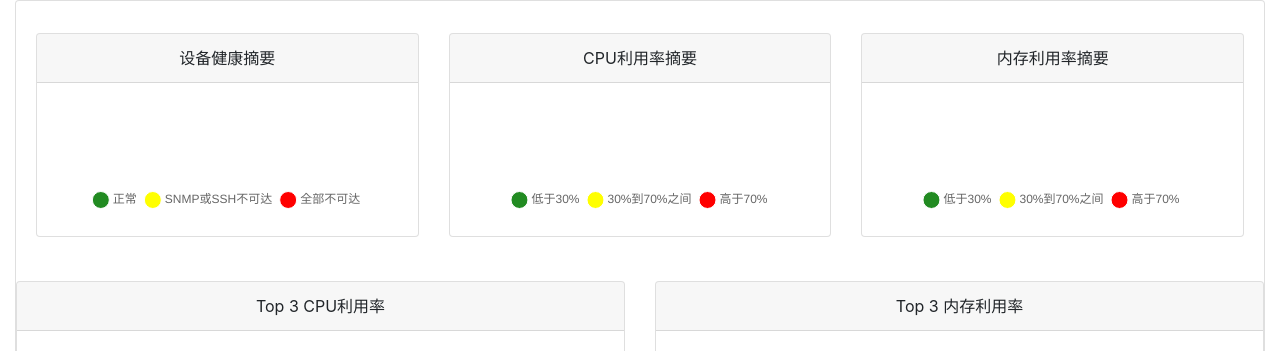
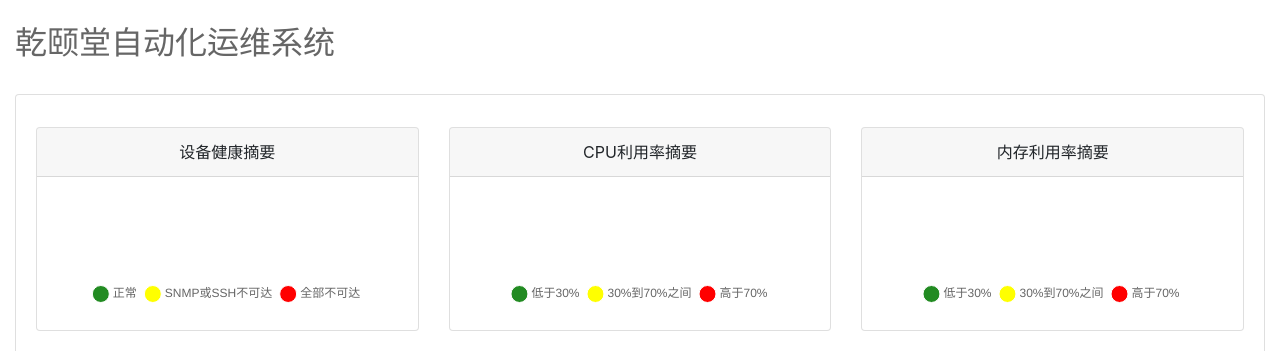
Before and after one commit to cqbomb/qyt_devnet, a Django app: page / in a window 1280 px wide. Shown: the part 66-417 px from the top of the page. Run offline with Django 3.2, Linux system fonts and the light colour scheme; data that the repository does not hold is empty; some libraries are stand-ins or nearby versions.

Commit message:
添加Title

```diff
--- a/templates/index.html
+++ b/templates/index.html
@@ -1,6 +1,6 @@
 {% extends 'base.html' %}
 {% block title %}
-    乾頤堂DevNET
+    乾颐堂自动化运维系统
 {% endblock title %}
 
 {% block head %}
@@ -23,6 +23,7 @@
 
 {% block body %}
 <div class="container-fluid">
+  <br><h2 style="color: #666666">乾颐堂自动化运维系统</h2><br>
   <div class="card text-center">
       <div class="card-body">
         <div class="row py-2">
--- a/templates/monitor_devices_cpu.html
+++ b/templates/monitor_devices_cpu.html
@@ -17,6 +17,7 @@
 {% block body %}
 
 <div class="container-fluid">
+<br><h2 style="color: #666666">乾颐堂设备监控CPU利用率</h2><br>
 <div class="card text-center">
   <div class="card-header">
     <ul class="nav nav-tabs card-header-tabs">
--- a/templates/monitor_devices_if_speed.html
+++ b/templates/monitor_devices_if_speed.html
@@ -17,6 +17,7 @@
 {% block body %}
 
 <div class="container-fluid">
+<br><h2 style="color: #666666">乾颐堂设备监控接口速率</h2><br>
 <div class="card text-center">
   <div class="card-header">
     <ul class="nav nav-tabs card-header-tabs">
--- a/templates/monitor_devices_if_utilization.html
+++ b/templates/monitor_devices_if_utilization.html
@@ -17,6 +17,7 @@
 {% block body %}
 
 <div class="container-fluid">
+<br><h2 style="color: #666666">乾颐堂设备监控接口利用率</h2><br>
 <div class="card text-center">
   <div class="card-header">
     <ul class="nav nav-tabs card-header-tabs">
--- a/templates/monitor_devices_mem.html
+++ b/templates/monitor_devices_mem.html
@@ -17,6 +17,7 @@
 {% block body %}
 
 <div class="container-fluid">
+<br><h2 style="color: #666666">乾颐堂设备监控内存利用率</h2><br>
 <div class="card text-center">
   <div class="card-header">
     <ul class="nav nav-tabs card-header-tabs">
```
